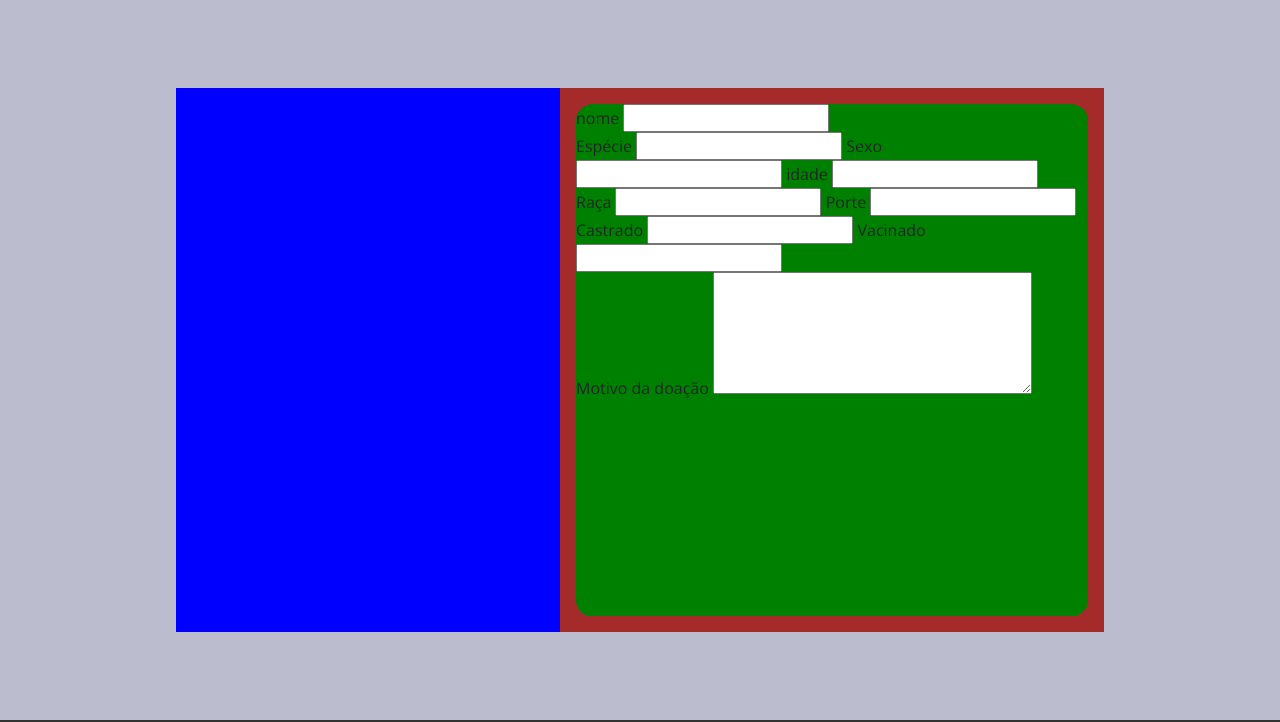
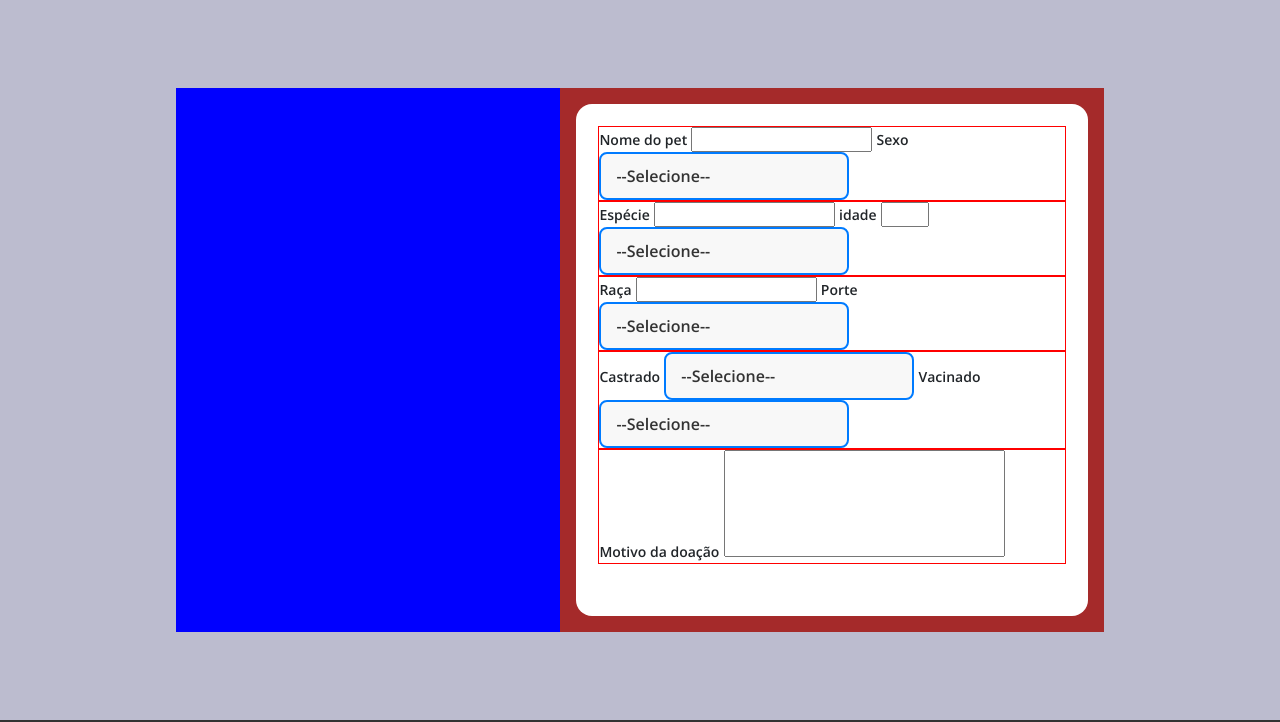
Before and after one commit to brianloop2/QuaseLar-Oficial, a PHP site: page /cad_pets.php in a window 1280 px wide. Shown: the part 78-800 px from the top of the page. Run offline with PHP 8.4, Linux system fonts and the light colour scheme.

Commit message:
estrutura de cadastro de pets

```diff
--- a/cad_pets.php
+++ b/cad_pets.php
@@ -10,32 +10,64 @@ include './template/header.php';
         <nav class="cad_pets_itens2">
             <div class="group_inputs_pet">
                 <div>
-                    <label for="">nome</label>
+                    <label for="">Nome do pet</label>
                     <input type="text">
+                    <label for="">Sexo</label>
+                    <select name="" id="">
+                        <option value="" disabled selected>--Selecione--</option>
+                        <option value="">Macho</option>
+                        <option value="">Fêmea</option>
+                    </select>
+                    <!-- <select id="idade" name="idade">
+  <option value="">Selecione a idade</option>
+  <option value="0-1">0-1 ano</option>
+  <option value="2-5">2-5 anos</option>
+  <option value="6-10">6-10 anos</option>
+  <option value="mais-10">Mais de 10 anos</option>
+</select> -->
                 </div>
                 <div>
                     <label for="">Espécie</label>
                     <input type="text">
-                    <label for="">Sexo</label>
-                    <input type="text">
                     <label for="">idade</label>
-                    <input type="text">
+                    <input type="number" style="width: 3rem;" pattern="[0-9]{2}" maxlength="99" required>
+                    <select name="" id="">
+                        <option value="">--Selecione--</option>
+                        <option value="">Semanas</option>
+                        <option value="">Messes</option>
+                        <option value="">Anos</option>
+                    </select>
                 </div>
                 <div>
                     <label for="">Raça</label>
                     <input type="text">
                     <label for="">Porte</label>
-                    <input type="text">
+                    <select name="" id="">
+                        <option value="" disabled selected>--Selecione--</option>
+                        <option value="">Grande</option>
+                        <option value="">Medio</option>
+                        <option value="">Pequeno</option>
+                    </select>
                 </div>
                 <div>
                     <label for="">Castrado</label>
-                    <input type="text">
+                    <select name="" id="">
+                        <option value="" disabled selected>--Selecione--</option>
+                        <option value="">Sim</option>
+                        <option value="">Não</option>
+                    </select>
+
+
                     <label for="">Vacinado</label>
-                    <input type="text">
+                     <select name="" id="">
+                        <option value="" disabled selected>--Selecione--</option>
+                        <option value="">Sim</option>
+                        <option value="">Não</option>
+                    </select>
                 </div>
                 <div>
                     <label for="">Motivo da doação</label>
-                    <textarea name="" id="" rows="5" cols="33"></textarea>
+                    <textarea name="" id="" rows="5" cols="33" style=" resize: none;"></textarea>
                 </div>
             </div>
         </nav>
--- a/css/cad_pets.css
+++ b/css/cad_pets.css
@@ -36,5 +36,35 @@
     height: 32rem;
     width: 32rem;
     border-radius: 1rem;
-    background-color: green;
+    background-color: white;
+    padding: 1.4rem;
 }
+.group_inputs_pet div{
+    border: 1px red solid;
+}
+.group_inputs_pet label, .group_inputs_pet input, .group_inputs_pet textarea,
+.group_inputs_pet select, .group_inputs_pet select option{
+    font-size: 0.875rem;
+    font-weight: 600;
+    font-family: 'open-sans';
+}
+.group_inputs_pet select{
+     /* Fundo e Borda */
+    background-color: #f8f8f8; /* Cinza claro */
+    border: 2px solid #007bff; /* Borda azul */
+    border-radius: 8px; /* Cantos arredondados */
+    padding: 10px 15px;
+    font-size: 16px;
+    color: #333;
+    width: 250px; /* Largura para exemplo */
+
+    /* Remoção da aparência padrão (importante para ter mais controle) */
+    -webkit-appearance: none;
+    -moz-appearance: none;
+    appearance: none;
+}
+.group_inputs_pet select:focus{
+    border-color: #0056b3; /* Azul mais escuro */
+    box-shadow: 0 0 0 3px rgba(0, 123, 255, 0.25); /* Sombra suave */
+    outline: none; /* Remove o outline padrão */
+}
```
